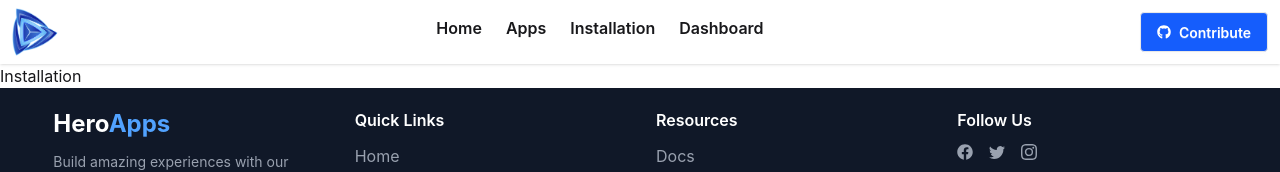
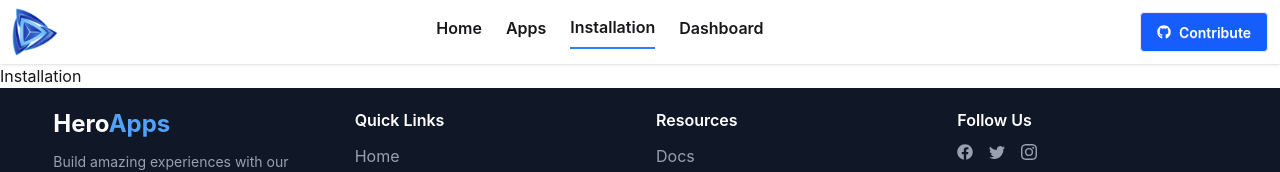
Before and after one commit to nusratjahan7/hero-apps-next, a Next.js app: page /installation in a window 1280 px wide. Shown: the top 172 px of the page. Built offline with nearby package versions, Linux system fonts and the light colour scheme.

Commit message:
fix the prblm path  mismatch

```diff
--- a/src/components/MyLink.jsx
+++ b/src/components/MyLink.jsx
@@ -2,13 +2,18 @@
 import Link from "next/link";
 import { usePathname } from "next/navigation";
 
-const MyLink = ({ href, children }) => {
+const MyLink = ({ href, children, onClick }) => {
   const pathname = usePathname();
+
+  // Normalize both to ensure leading slash
+  const normalizedHref = href.startsWith("/") ? href : `/${href}`;
+  const isActive = pathname === normalizedHref;
 
   return (
     <Link
-      href={href}
-      className={`pb-2 font-semibold ${pathname === href ? "border-b-2 border-blue-500" : ""}`}
+      href={normalizedHref}
+      onClick={onClick}
+      className={`pb-2 font-semibold ${isActive ? "border-b-2 border-blue-500" : ""}`}
     >
       {children}
     </Link>
```
